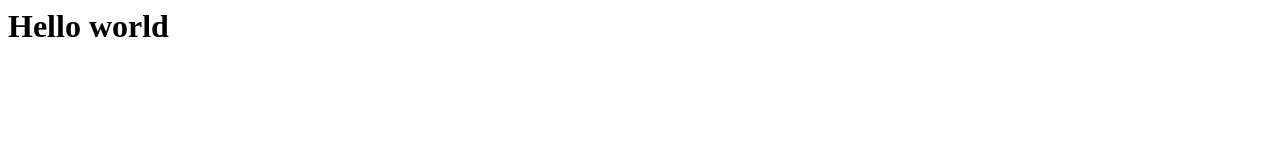
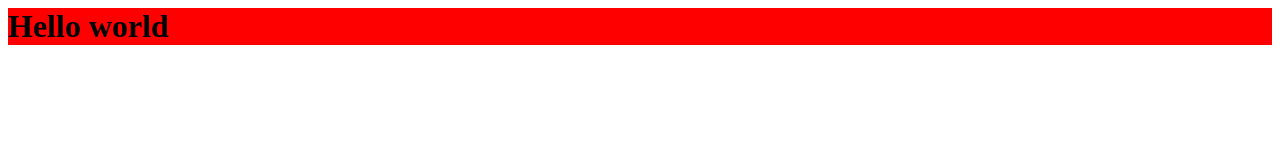
Before and after one commit to Versity1/nnewi-tech, a plain HTML site: page index.html in a window 1280 px wide. Drawn offline with Linux system fonts and the light colour scheme.

Commit message:
added styles

```diff
--- a/index.html
+++ b/index.html
@@ -1,6 +1,7 @@
 <html>
 <head>
 <title>Welcome</title>
+<link rel="stylesheet" href="styles.css">
 </head>
 	<body>
 		<h1>Hello world</h1>
--- /dev/null
+++ b/styles.css
@@ -0,0 +1,2 @@
+h1{background-color: red;
+	color: #000;}
```
